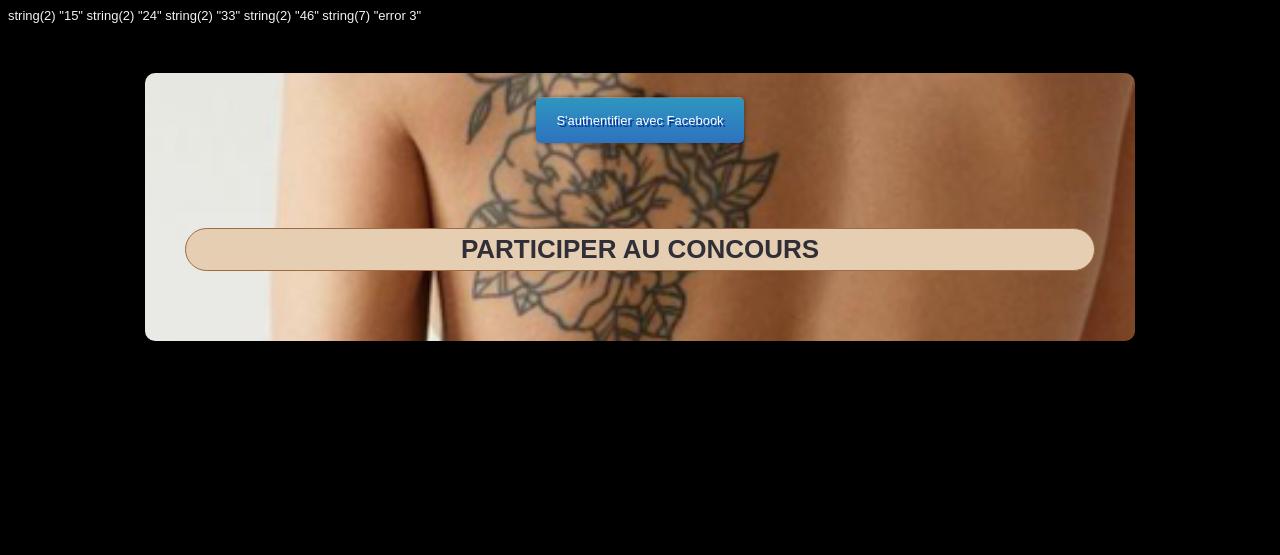
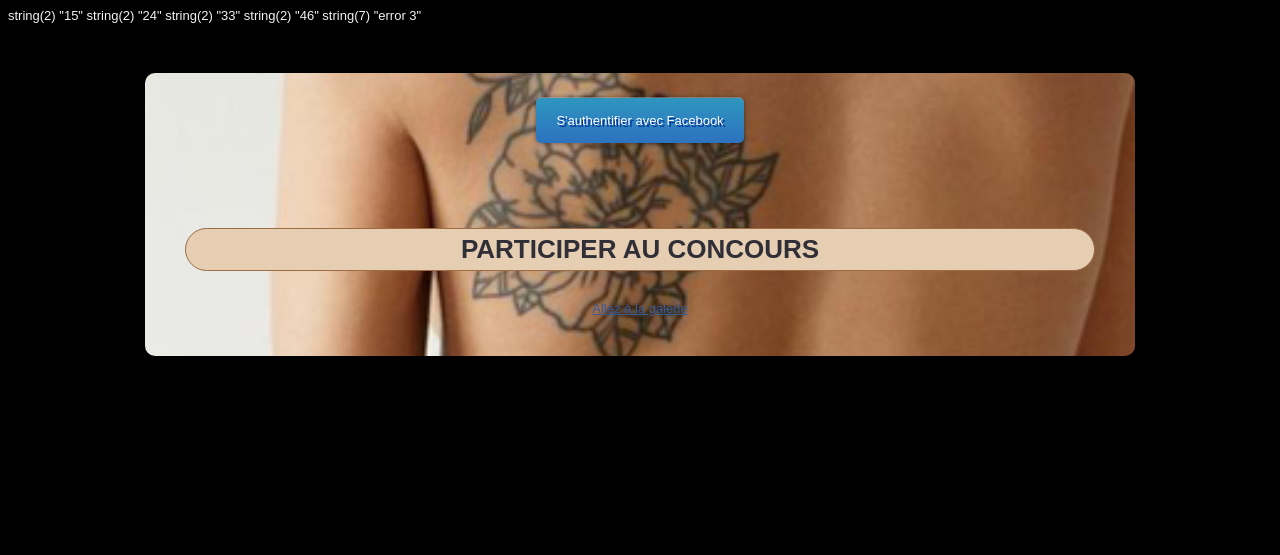
Before and after one commit to MeltingPot-ESGI/concours-photo-meltingpot-facebook, a PHP site: page /participate.php in a window 1280 px wide. Shown: the top 555 px of the page. Run offline with PHP 8.4, Linux system fonts and the light colour scheme; data that the repository does not hold is empty; some libraries are stand-ins or nearby versions.

Commit message:
facebook

```diff
--- a/participate.php
+++ b/participate.php
@@ -266,7 +266,7 @@ var_dump('error 3');
 
                         <div class="encart-participe-concours">
                             <h1>PARTICIPER AU CONCOURS</h1>
-
+                            <a href="index.php" class="fb-gallery-link">Allez à la galerie</a>
                             <?php
                                 if (isset($_POST['fileUpload'])) {
                                     if (count($formErrors) > 0) {
```
